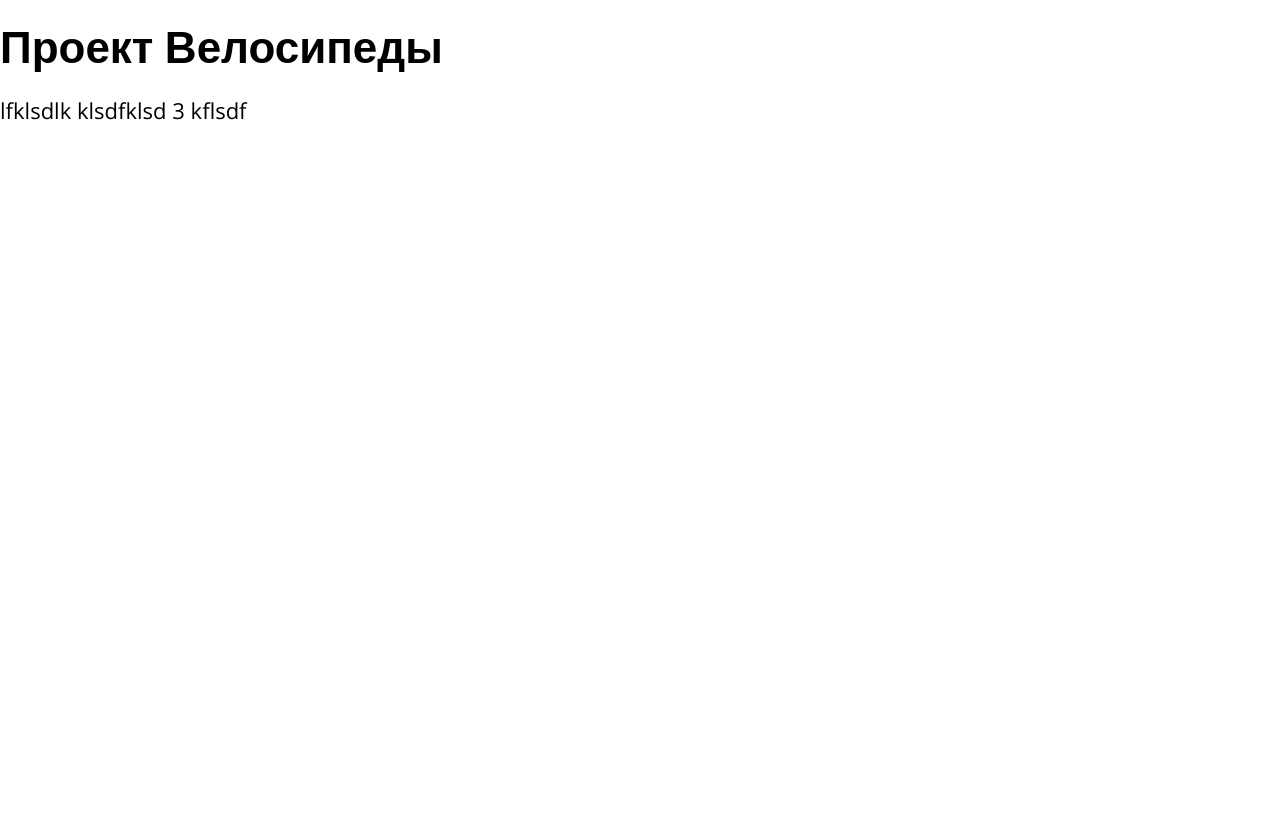
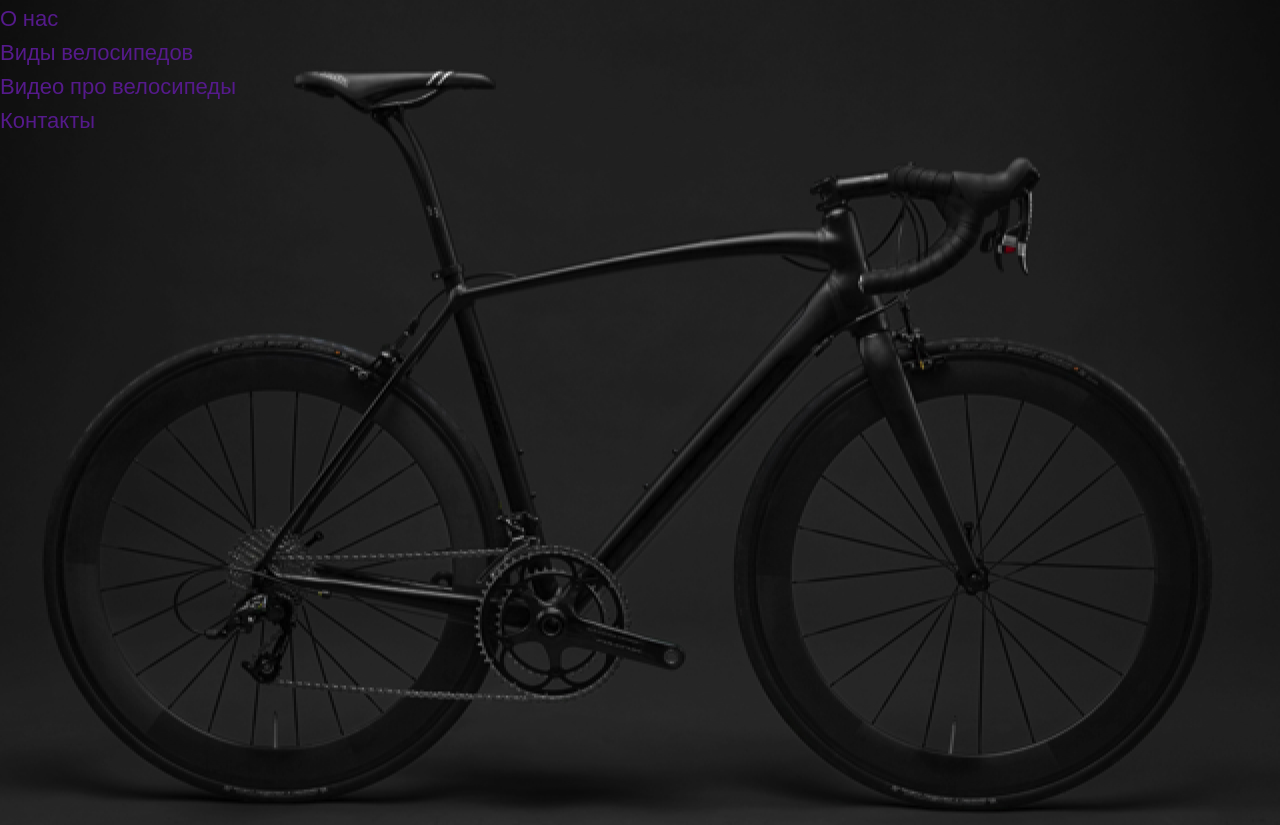
Before and after one commit to zonda1/Ilyin_devices, a website: page source/index.html in a window 1280 px wide. Before the commit the page ends 800 px from the top, so only its background shows below. Drawn offline with nearby package versions, Linux system fonts and the light colour scheme; files that its build step writes are made by us from their sources.

Commit message:
Добавление заглавной картинки через ibg

```diff
--- a/source/index.html
+++ b/source/index.html
@@ -9,15 +9,45 @@
   <link rel="stylesheet" href="css/style.css">
 </head>
 
-<body class="page">
-  <header></header>
-  <main>
-    <h1>Проект Велосипеды</h1>
-    <p>lfklsdlk klsdfklsd 3 kflsdf</p>
-  </main>
-  <footer>
+<body>
+  <div class="wrapper">
+    <main class="page main">
+      <header class="main-header">
 
-  </footer>
+        <div class="main-header__wrapper">
+          <nav class="main-nav nav">
+            <ul class="nav__list">
+              <li>
+                <a href="" class="nav__link">О нас</a>
+              </li>
+              <li>
+                <a href="" class="nav__link">Виды велосипедов</a>
+              </li>
+              <li>
+                <a href="" class="nav__link">Видео про велосипеды</a>
+              </li>
+              <li>
+                <a href="" class="nav__link">Контакты</a>
+              </li>
+            </ul>
+          </nav>
+        </div>
+
+      </header>
+      <div class="main-screen">
+        <div class="main-screen__bg ibg">
+          <img src="img/content/main-photo_dktp.jpg" alt="">
+        </div>
+      </div>
+
+      <div class="main__content">
+      </div>
+
+      <footer class="main__footer">
+      </footer>
+    </main>
+  </div>
+  <script src="js/ibg.js"></script>
 </body>
 
 </html>
--- /dev/null
+++ b/source/js/ibg.js
@@ -0,0 +1,11 @@
+function ibg() {
+  let ibg = document.querySelectorAll(".ibg");
+  for (var i = 0; i < ibg.length; i++) {
+    if (ibg[i].querySelector('img')) {
+      ibg[i].style.backgroundImage = 'url(' + ibg[i].querySelector('img').getAttribute('src') + ')';
+    }
+  }
+
+}
+
+ibg();
--- /dev/null
+++ b/source/sass/blocks/ibg.scss
@@ -0,0 +1,16 @@
+.ibg {
+  background-position: center;
+  background-size: cover;
+  background-repeat: no-repeat;
+  position: relative;
+
+  & img {
+    width: 0;
+    height: 0;
+    position: absolute;
+    top: 0;
+    left: 0;
+    opacity: 0;
+    visibility: hidden;
+  }
+}
--- /dev/null
+++ b/source/sass/blocks/main-header.scss
@@ -0,0 +1,19 @@
+.main {
+
+  &-header {
+    // display: none;
+    position: fixed;
+    z-index: 2;
+  }
+
+  &-nav {}
+}
+
+.nav {
+
+  &__list {
+    @extend %list-reset;
+  }
+
+  &__link {}
+}
--- a/source/sass/global/global.scss
+++ b/source/sass/global/global.scss
@@ -1,4 +1,4 @@
-.page {
+body {
   height: 100%;
   box-sizing: border-box;
 }
@@ -9,11 +9,21 @@
   box-sizing: border-box;
 }
 
+.wrapper {
+  min-height: 100%;
+  overflow: hidden;
+}
 
 .page {
-  min-height: 100%;
-  display: grid;
-  grid-template-rows: min-content 1fr min-content;
+  position: absolute;
+  width: 100%;
+  height: 100%;
+  top: 0;
+  left: 0;
+  display: flex;
+  flex-direction: column;
+  // display: grid;
+  // grid-template-rows: min-content 1fr min-content;
   font-family: "Open Sans", "Arial", sans-serif;
   font-style: normal;
   font-weight: normal;
@@ -46,3 +56,17 @@ a {
   margin: 0;
   list-style: none;
 }
+
+
+.main-screen {
+  flex: 1 0 100%;
+  position: relative;
+
+  &__bg {
+    position: absolute;
+    width: 100%;
+    height: 825px;
+    top: 0;
+    left: 0;
+  }
+}
--- a/source/sass/style.scss
+++ b/source/sass/style.scss
@@ -4,3 +4,8 @@
 @import "global/variables";
 @import "global/mixins";
 @import "global/global";
+
+
+// Blocks
+@import "blocks/ibg";
+@import "blocks/main-header";
```
